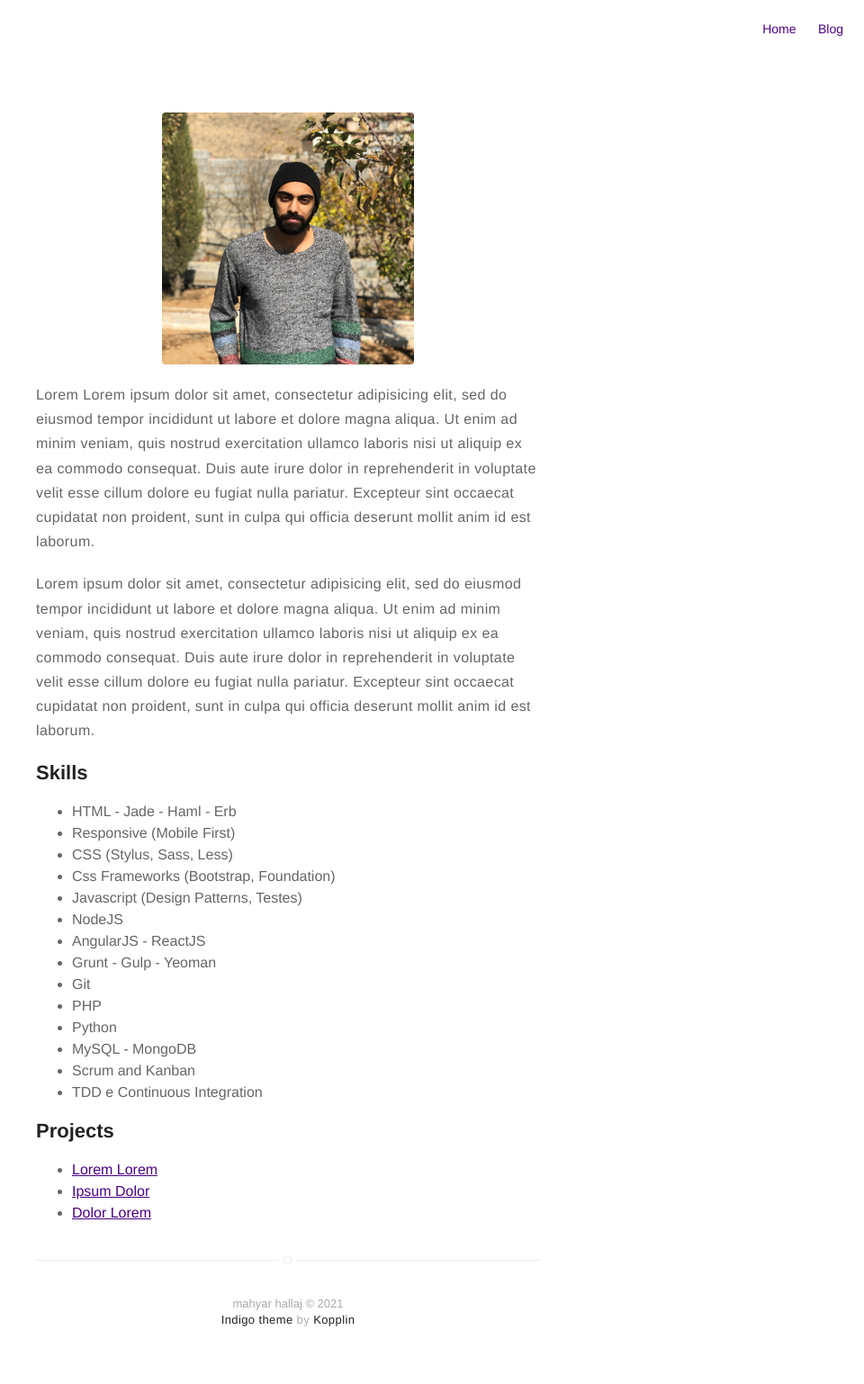
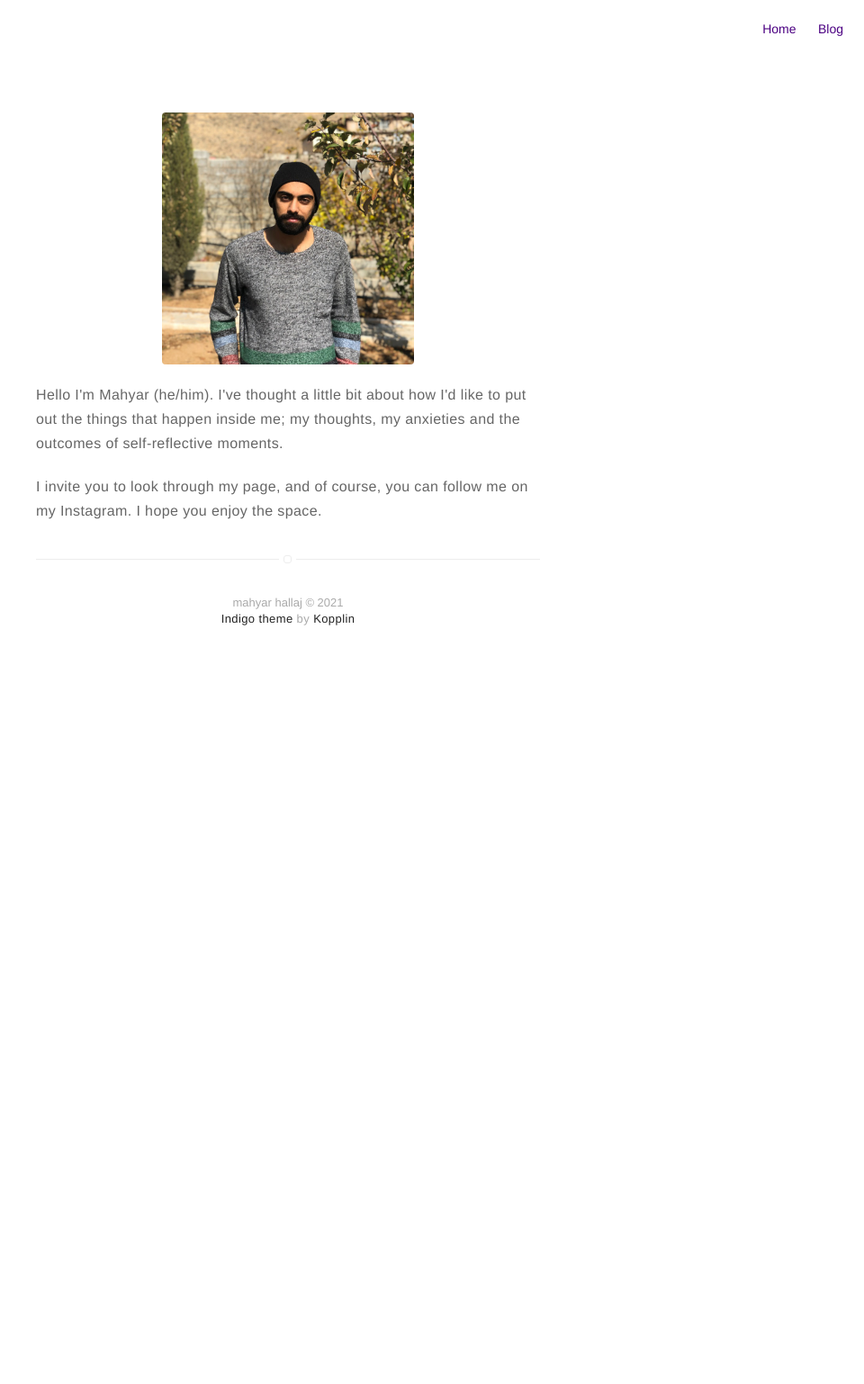
Before and after one commit to mabolhal/my-site, a Jekyll site: the page built from about.md, in a window 1280 px wide. Shown: the whole page at 90% size, without its empty margins (320-1280 px from the left). Built offline with Jekyll 4.4.1, drawn with Linux system fonts in a browser that asks for light colours; after the commit the page ends 900 px from its top, so only the background shows below that.

```diff
--- a/_config.yml
+++ b/_config.yml
@@ -57,7 +57,7 @@ authors:
     name: Mahyar Hallaj
     bio: developer by day, artist also by day (& night)
     external-image: false
-    picture: assets/images/profile_photo.jpg
+    picture: assets/images/profile.jpg
     twitter: johndoe
   jamesfoster:
     name: James Foster
@@ -108,7 +108,7 @@ animation: true
 defaults:
   - scope:
       path: "" # an empty string here means all files in the project
-      layout: "post"
+      # layout: "post"
     values:
       # setting all post to not hidden by default,
       # can be overridden in the front matter for a specific post
--- a/_posts/2016-01-23-indigo-jekyll-theme.markdown
+++ b/_drafts/2016-01-23-indigo-jekyll-theme.markdown
@@ -6,7 +6,7 @@ tag: jekyll
 image: https://sergiokopplin.github.io/indigo/assets/images/jekyll-logo-light-solid.png
 headerImage: true
 projects: true
-hidden: true # don't count this post in blog pagination
+hidden: false # don't count this post in blog pagination
 description: "This is a simple and minimalist template for Jekyll for those who likes to eat noodles."
 category: project
 author: johndoe
--- a/_posts/2016-02-24-markdown-common-elements.markdown
+++ b/_drafts/2016-02-24-markdown-common-elements.markdown
@@ -1,7 +1,7 @@
 ---
-title: "Markdown Common Elements"
+title: "new titles"
 layout: post
-date: 2016-02-24 22:44
+date: 2021-02-24 22:44
 image: /assets/images/markdown.jpg
 headerImage: false
 tag:
--- a/about.md
+++ b/about.md
@@ -4,43 +4,9 @@ layout: page
 ---
 ![Profile Image]({% if site.external-image %}{{ site.picture }}{% else %}{{ site.url }}/{{ site.picture }}{% endif %})
 
-<p>Lorem Lorem ipsum dolor sit amet, consectetur adipisicing elit, sed do eiusmod
-tempor incididunt ut labore et dolore magna aliqua. Ut enim ad minim veniam,
-quis nostrud exercitation ullamco laboris nisi ut aliquip ex ea commodo
-consequat. Duis aute irure dolor in reprehenderit in voluptate velit esse
-cillum dolore eu fugiat nulla pariatur. Excepteur sint occaecat cupidatat non
-proident, sunt in culpa qui officia deserunt mollit anim id est laborum.</p>
+<p>Hello I'm Mahyar (he/him). I've thought a little bit about how I'd like to
+put out the things that happen inside me; my thoughts, my anxieties and the outcomes
+of self-reflective moments. </p>
 
-<p>Lorem ipsum dolor sit amet, consectetur adipisicing elit, sed do eiusmod
-tempor incididunt ut labore et dolore magna aliqua. Ut enim ad minim veniam,
-quis nostrud exercitation ullamco laboris nisi ut aliquip ex ea commodo
-consequat. Duis aute irure dolor in reprehenderit in voluptate velit esse
-cillum dolore eu fugiat nulla pariatur. Excepteur sint occaecat cupidatat non
-proident, sunt in culpa qui officia deserunt mollit anim id est laborum.</p>
-
-<h2>Skills</h2>
-
-<ul class="skill-list">
-	<li>HTML - Jade - Haml - Erb</li>
-	<li>Responsive (Mobile First)</li>
-	<li>CSS (Stylus, Sass, Less)</li>
-	<li>Css Frameworks (Bootstrap, Foundation)</li>
-	<li>Javascript (Design Patterns, Testes)</li>
-	<li>NodeJS</li>
-	<li>AngularJS - ReactJS</li>
-	<li>Grunt - Gulp - Yeoman</li>
-	<li>Git</li>
-	<li>PHP</li>
-	<li>Python</li>
-	<li>MySQL - MongoDB</li>
-	<li>Scrum and Kanban</li>
-	<li>TDD e Continuous Integration</li>
-</ul>
-
-<h2>Projects</h2>
-
-<ul>
-	<li><a href="https://github.com/">Lorem Lorem</a></li>
-	<li><a href="https://github.com/">Ipsum Dolor</a></li>
-	<li><a href="https://github.com/">Dolor Lorem</a></li>
-</ul>
+<p>I invite you to look through my page, and of course, you can follow me on my Instagram.
+I hope you enjoy the space.</p>
```
Also changed, not shown: _posts/2021-03-01-besat.markdown (added, +28 -0 lines), _drafts/2015-02-24-markdown-extra-components.markdown (renamed from _posts/2015-02-24-markdown-extra-components.markdown).
